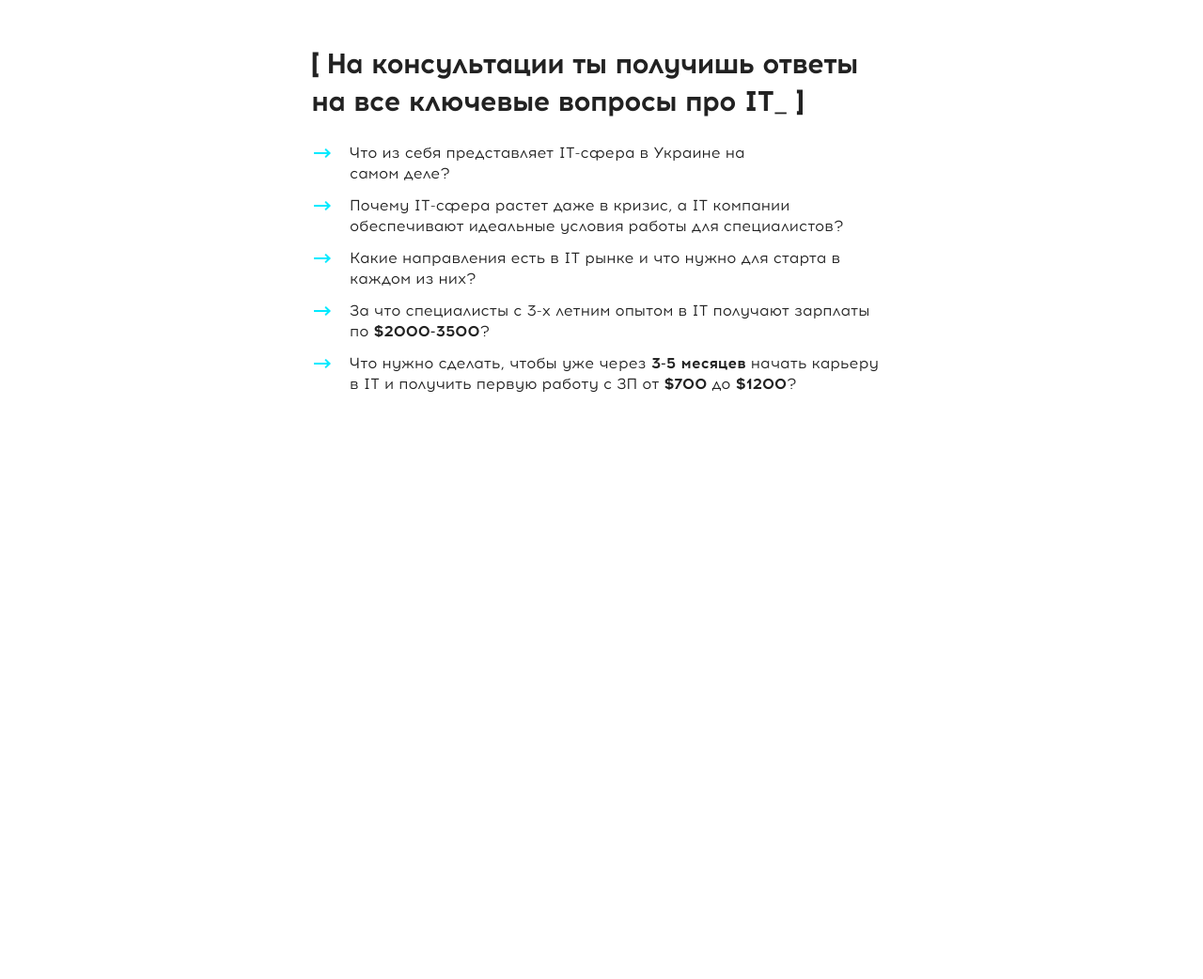
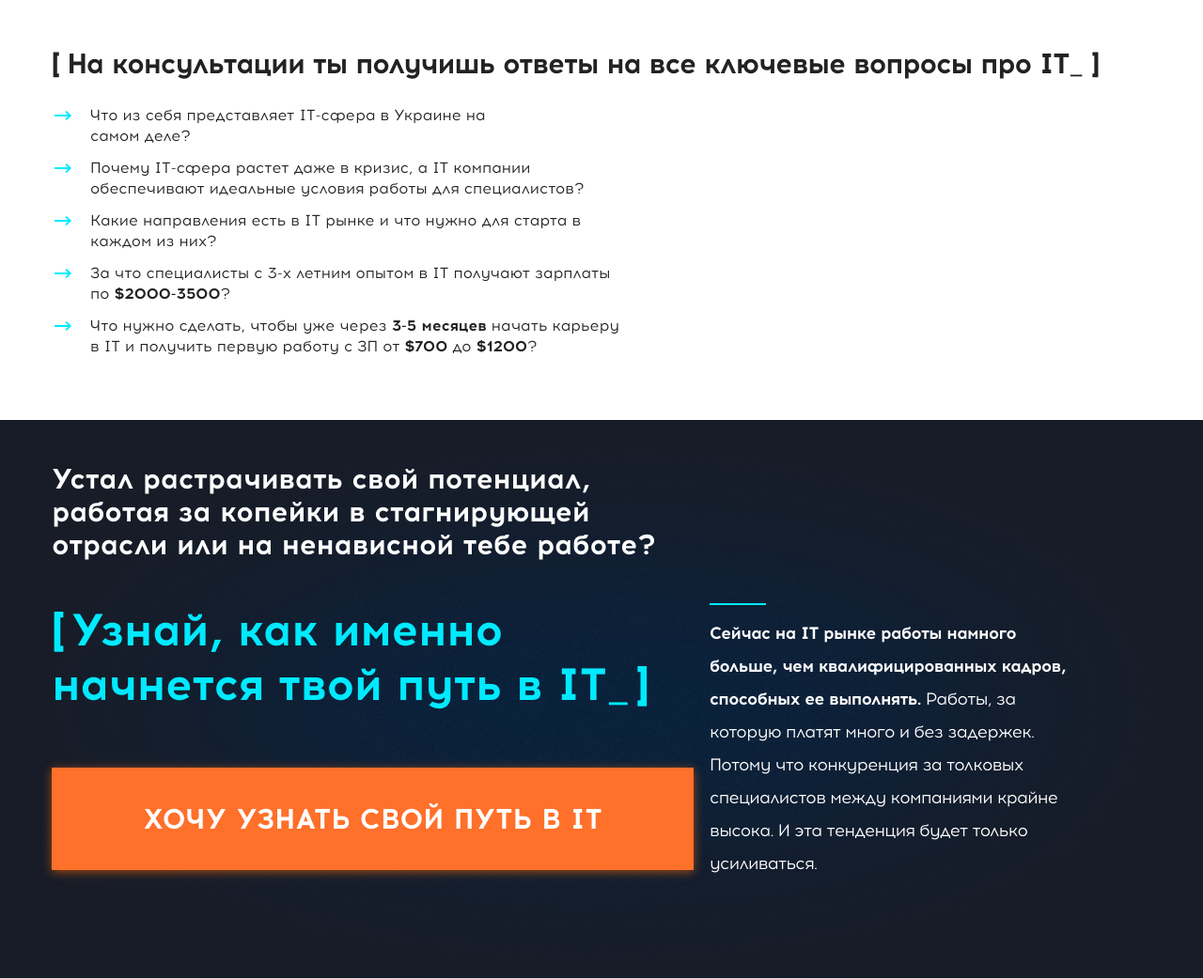
Before and after one commit to LesyaTkachuk/goIt_30_thebest, a website: page src/index.html in a window 1280 px wide. Shown: the whole page at 94% size. Before the commit the page ends 800 px from the top, so only its background shows below. Drawn offline with nearby package versions, Linux system fonts and the light colour scheme; files that its build step writes are made by us from their sources.

Commit message:
init questions

```diff
--- a/src/html/it_way.html
+++ b/src/html/it_way.html
@@ -0,0 +1,25 @@
+<div class="it-way-bg-image">
+    <section class="it-way container">
+
+        <p class="it-way__text">Устал растрачивать свой
+            потенциал, работая за копейки
+            в стагнирующей отрасли
+            или на ненависной тебе работе?</p>
+
+        <div class="it-way__wrapper">
+
+            <p class="it-way__it-market"> <span class="bold">Сейчас на IT рынке работы намного больше, чем
+                    квалифицированных кадров,
+                    способных
+                    ее выполнять.</span> Работы, за которую платят много
+                и без задержек. Потому что конкуренция за толковых специалистов между компаниями крайне высока. И эта
+                тенденция будет только усиливаться.</p>
+
+            <h2 class="it-way__title">Узнай, как именно
+                начнется твой путь в IT_</h2>
+
+            <button class="it-way__button">ХОЧУ УЗНАТЬ СВОЙ ПУТЬ В IT</button>
+
+        </div>
+    </section>
+</div>
--- a/src/sass/base.scss
+++ b/src/sass/base.scss
@@ -31,9 +31,9 @@ body {
   }
 }
 
-@media (min-width:1350px) {
+@media (min-width:1200px) {
   .container {
-    width: 1350px;
+    width: 1170px;
   }
 }
 
--- a/src/sass/sections/it_way.scss
+++ b/src/sass/sections/it_way.scss
@@ -0,0 +1,178 @@
+.it-way-bg-image {
+  background-image: url(../images/it_way/it_way.png);
+  background-size: cover;
+  background-repeat: no-repeat;
+  background-position: center center;
+}
+
+.it-way__text {
+  @include font-set(16px, 1.25);
+  color: $primary-white-color;
+  font-weight: bold;
+  margin-bottom: 23px;
+  letter-spacing: -0.4px;
+}
+
+.it-way__it-market {
+  @include font-set(14px, 1.571);
+  color: $primary-white-color;
+  letter-spacing: -0.7px;
+  margin-bottom: 26px;
+}
+
+.it-way {
+  padding-top: 34px;
+  padding-bottom: 40px;
+}
+
+.bold {
+  font-weight: bold;
+}
+
+.it-way__it-market::before {
+  content: '';
+  display: block;
+  background-color: $secondary--color-aqua;
+  width: 60px;
+  height: 2px;
+  margin-bottom: 13px;
+}
+
+.it-way__title {
+  @include font-set(20px, 1.5);
+  font-weight: bold;
+  color: $secondary--color-aqua;
+  letter-spacing: -0.7px;
+  margin-bottom: 20px;
+}
+
+.it-way__title::before {
+  @extend %pseudo-before;
+  padding-right: 6px;
+}
+
+.it-way__title::after {
+  @extend %pseudo-after;
+  padding-left: 6px;
+}
+
+.it-way__button {
+  @include font-set(14px, 1.2);
+  color: $primary-white-color;
+  text-align: center;
+  font-weight: bold;
+  background-color: $main-orange-color;
+  width: 260px;
+  height: 70px;
+  border-width: 0;
+  box-shadow: 0px 2px 10px 0px rgba(255, 107, 8, 0.59);
+
+}
+
+
+@media (min-width:768px) {
+  .container {
+    width: 625px;
+  }
+
+  .it-way-bg-image {
+    background-image: url(../images/it_way/it_way_tabletka.png);
+  }
+
+  .it-way {
+    padding-top: 55px;
+    padding-bottom: 40px;
+  }
+
+  .it-way__text {
+    @include font-set(22px, 1.264);
+    margin-bottom: 36px;
+    text-align: justify;
+    letter-spacing: -1.1px;
+  }
+
+  .it-way__it-market {
+    @include font-set(16px, 1.375);
+    letter-spacing: -0.7px;
+    margin-bottom: 29px;
+    width: 384px;
+  }
+
+  .it-way__title {
+    @include font-set(40px, 1.25);
+    letter-spacing: -0.7px;
+    margin-bottom: 20px;
+  }
+
+  .it-way__button {
+    @include font-set(18px, 1.2);
+    margin-bottom: 30px;
+    background-color: $main-orange-color;
+    width: 530px;
+    height: 70px;
+
+  }
+
+  .it-way__it-market::before {
+    margin-bottom: 13px;
+  }
+}
+
+@media (min-width:1200px) {
+  .container {
+    width: 1170px;
+    margin: 0 auto;
+  }
+
+  .it-way-bg-image {
+    background-image: url(../images/it_way/it_way_DT.png);
+  }
+
+  .it-way {
+    padding-top: 45px;
+    padding-bottom: 100px;
+  }
+
+  .it-way__text {
+    @include font-set(30px, 1.167);
+    margin-bottom: 45px;
+    letter-spacing: -0.4px;
+    width: 668px;
+    text-align: left;
+  }
+
+  .it-way__wrapper {
+    width: 700px;
+    height: 300px;
+    display: flex;
+    flex-direction: column;
+    flex-wrap: wrap;
+  }
+
+  .it-way__it-market {
+    @include font-set(18px, 1.944);
+    letter-spacing: -0.7px;
+    width: 402px;
+    order: 1;
+  }
+
+  .it-way__it-market::before {
+    margin-bottom: 13px;
+  }
+
+  .it-way__title {
+    @include font-set(48px, 1.2);
+    letter-spacing: -0.7px;
+    margin-bottom: 60px;
+  }
+
+  .it-way__button {
+    @include font-set(30px, 1.2);
+    width: 683px;
+    height: 109px;
+    margin-bottom: 0;
+
+  }
+
+
+}
```
Also changed, not shown: src/images/it_way/it_way.png (added), src/images/it_way/it_way_DT.png (added), src/images/it_way/it_way_tabletka.png (added).
